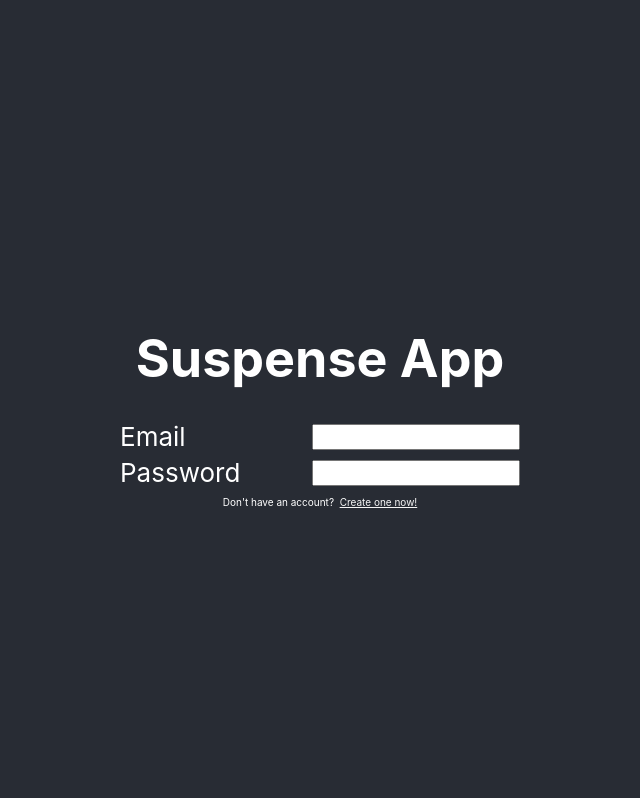
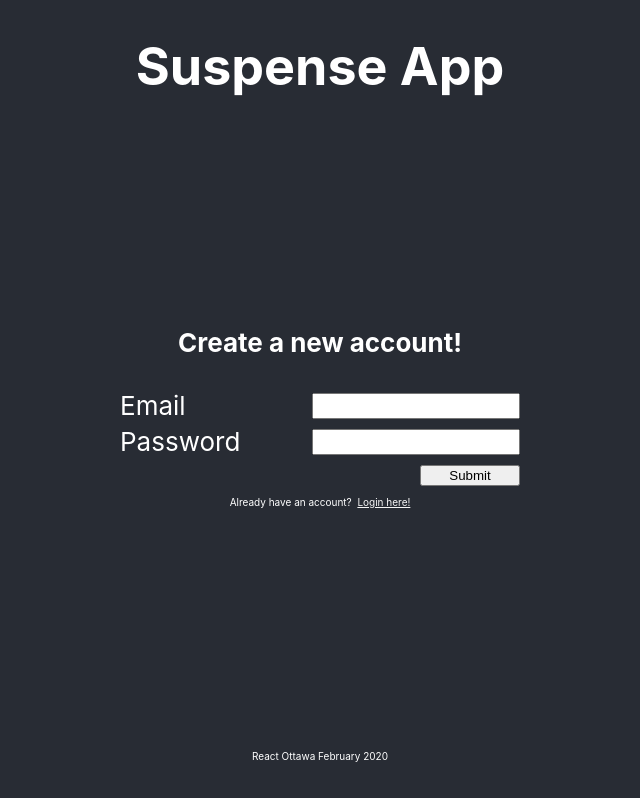
Before and after one commit to NicolasPennie/react-suspense-demo, a React (Create React App) app: page /create in a window 1280 px wide. Shown: the whole page, without its empty margins (320-960 px from the left). Built offline with nearby package versions, Linux system fonts and the light colour scheme.

Commit message:
Add pages with React Router

```diff
--- a/package.json
+++ b/package.json
@@ -8,6 +8,7 @@
     "@testing-library/user-event": "^7.1.2",
     "react": "^16.12.0",
     "react-dom": "^16.12.0",
+    "react-router-dom": "^5.1.2",
     "react-scripts": "3.4.0"
   },
   "scripts": {
--- a/src/App.css
+++ b/src/App.css
@@ -2,41 +2,34 @@
   text-align: center;
   background-color: #282c34;
   min-height: 100vh;
-  display: flex;
-  flex-direction: column;
-  align-items: center;
-  justify-content: center;
+  display: grid;
+  grid-template-columns: 50px auto 50px;
+  grid-template-rows: 50px auto 50px;
+  grid-template-areas:
+    "...    header    ..."
+    "...    content   ..."
+    "....   footer    ...";
   font-size: calc(10px + 2vmin);
   color: white;
 }
 
-.App-login-form {
+.App-header {
+  grid-area: header;
+}
+
+.App-content {
+  grid-area: content;
   display: flex;
   flex-direction: column;
+  justify-content: center;
+  align-items: center;
 }
 
-.App-login-form > label {
-  display: flex;
-  flex-direction: row;
-  justify-content: space-between;
-  text-align: center;
-  width: 400px;
-  line-height: 26px;
-  margin-bottom: 10px;
-
+.App-footer {
+  grid-area: footer;
+  font-size: 10px;
 }
 
-.App-login-form > label input {
-  height: 20px;
-  flex: 0 0 200px;
-  margin-left: 10px;
-}
-
-.create-account-footer {
-  font-size: 10px;
-  width: 400px;
-}
-
-.create-account-footer a {
+a {
   color: whitesmoke;
 }
--- a/src/App.js
+++ b/src/App.js
@@ -1,29 +1,32 @@
 import React from 'react';
+import { BrowserRouter as Router, Switch, Route } from 'react-router-dom';
+
 import './App.css';
+import Home from './home/Home';
+import CreateAccount from './create-account/CreateAccount';
 
 function App() {
   return (
+    <Router>
       <div className="App">
         <header className="App-header">
           <h1>Suspense App</h1>
         </header>
-      <form className="App-login-form">
-        <label>
-          Email
-          <input type="email" name="email"/>
-        </label>
-        <label>
-          Password
-          <input type="password" name="password"/>
-        </label>
-      </form>
-      <footer class="create-account-footer">
-        <span>
-          Don't have an account? &nbsp;
-        </span>
-        <a href="./create" class="create-account-link">Create one now!</a>
+        <section className="App-content">
+          <Switch>
+              <Route path="/create">
+                <CreateAccount/>
+              </Route>
+              <Route path="/">
+                <Home/>
+              </Route>
+          </Switch>
+        </section>
+        <footer className="App-footer">
+          React Ottawa February 2020
         </footer>
       </div>
+    </Router>
   );
 }
 
--- /dev/null
+++ b/src/create-account/CreateAccount.css
@@ -0,0 +1,32 @@
+.Create-form {
+    display: flex;
+    flex-direction: column;
+    justify-content: center;
+}
+
+.Create-form > label {
+    display: flex;
+    flex-direction: row;
+    justify-content: space-between;
+    text-align: center;
+    width: 400px;
+    line-height: 26px;
+    margin-bottom: 10px;
+}
+
+.Create-form > label input {
+    height: 20px;
+    flex: 0 0 200px;
+    margin-left: 10px;
+}
+
+.Create-submit {
+    width: 100px;
+    align-self: flex-end;
+}
+
+.Create-login {
+    font-size: 10px;
+    width: 400px;
+    padding-top: 10px;
+}
--- /dev/null
+++ b/src/create-account/CreateAccount.js
@@ -0,0 +1,31 @@
+import React from 'react';
+import { Link } from 'react-router-dom';
+
+import './CreateAccount.css';
+
+function CreateAccount() {
+  return (
+    <React.Fragment>
+        <h4>Create a new account!</h4>
+        <form className="Create-form">
+            <label>
+                Email
+            <input type="email" name="email"/>
+            </label>
+            <label>
+                Password
+            <input type="password" name="password"/>
+            </label>
+            <button className="Create-submit">Submit</button>
+        </form>
+        <div className="Create-login">
+            <span>
+                Already have an account? &nbsp;
+            </span>
+            <Link to="/">Login here!</Link>
+      </div>
+    </React.Fragment>
+  );
+}
+
+export default CreateAccount;
--- /dev/null
+++ b/src/home/Home.css
@@ -0,0 +1,26 @@
+.Home-login-form {
+    display: flex;
+    flex-direction: column;
+  }
+
+.Home-login-form > label {
+    display: flex;
+    flex-direction: row;
+    justify-content: space-between;
+    text-align: center;
+    width: 400px;
+    line-height: 26px;
+    margin-bottom: 10px;
+}
+
+.Home-login-form > label input {
+    height: 20px;
+    flex: 0 0 200px;
+    margin-left: 10px;
+}
+
+.Home-create-account {
+    font-size: 10px;
+    width: 400px;
+    padding-top: 10px;
+}
--- /dev/null
+++ b/src/home/Home.js
@@ -0,0 +1,28 @@
+import React from 'react';
+import './Home.css';
+import { Link } from 'react-router-dom';
+
+function Home() {
+  return (
+    <React.Fragment>
+      <form className="Home-login-form">
+        <label>
+          Email
+          <input type="email" name="email"/>
+        </label>
+        <label>
+          Password
+          <input type="password" name="password"/>
+        </label>
+      </form>
+      <div className="Home-create-account">
+        <span>
+          Don't have an account? &nbsp;
+        </span>
+        <Link to="/create">Create one now!</Link>
+      </div>
+    </React.Fragment>
+  );
+}
+
+export default Home;
```
Also changed, not shown: 1 other file (tests, documents, lock files or other folders). Lines whose indentation alone changed are shown as unchanged.
